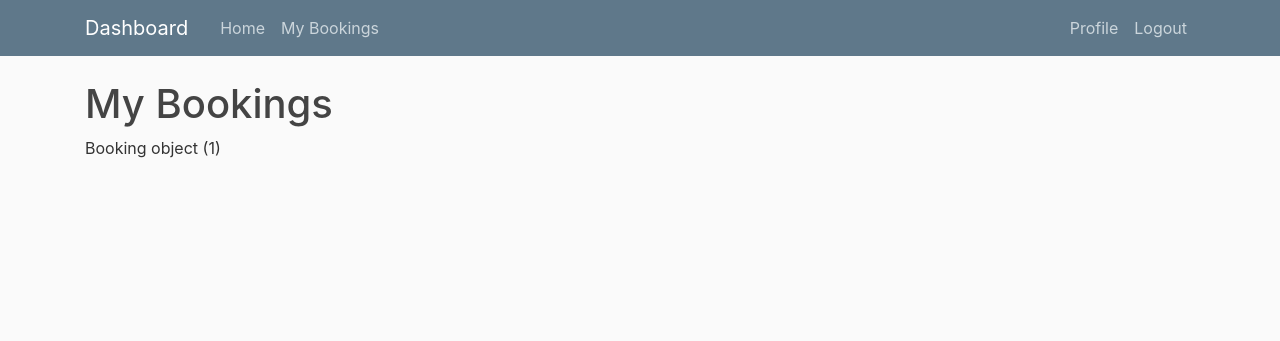
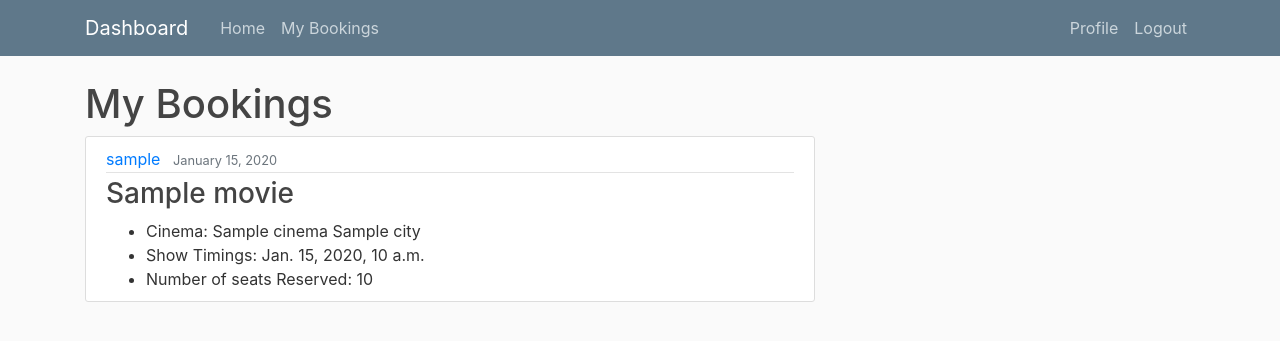
Before and after one commit to AnirudhAchal/Movie_Management_System, a Django app: page /about/ in a window 1280 px wide. Shown: the top 341 px of the page. Run offline with Django 3.2, Linux system fonts and the light colour scheme; a user stored in the database is signed in; tables that the repository leaves empty hold one stand-in row (values such as "Sample post"); some libraries are stand-ins or nearby versions.

Commit message:
Booked movies displayed on my bookings

```diff
--- a/Movie_Management_System/dashboard/templates/dashboard/about.html
+++ b/Movie_Management_System/dashboard/templates/dashboard/about.html
@@ -1,7 +1,26 @@
 {% extends "dashboard/base.html" %}
 {% block content %}
   <h1>My Bookings</h1>
+
   {% for booking in movie_bookings %}
-    {{booking}}
+    <article class="media content-section">
+      <div class="media-body">
+        <div class="article-metadata">
+          <a class="mr-2" href="#">{{ booking.show.movie.author}}</a>
+          <small class="text-muted">{{ booking.show.movie.release_date|date:"F d, Y" }}</small>
+        </div>
+        <h3><a class="article-title"  href="{% url 'movie-detail' booking.show.movie.id %}">{{ booking.show.movie.title }}</a></h3>
+        <div>
+          <ul>
+            <li>Cinema: {{ booking.show.cinema_hall.cinema}}</li>
+            <li>Show Timings: {{ booking.show.start_time }}</li>
+            <li>Number of seats Reserved: {{ booking.number_of_seats}}</li>
+          </ul>
+        </div>
+      </div>
+    </article>
   {% endfor %}
+
+
+
 {% endblock content %}
```
